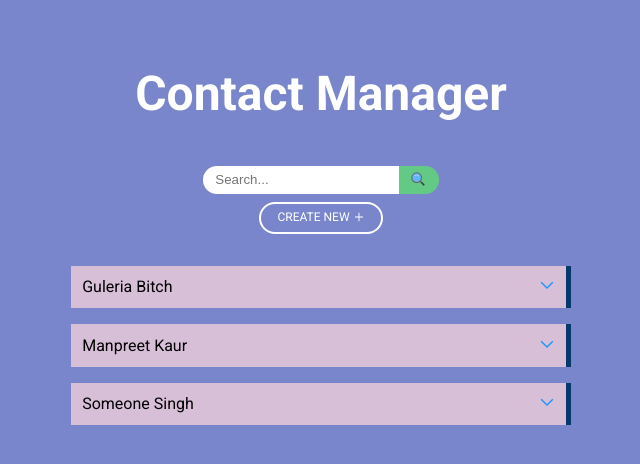
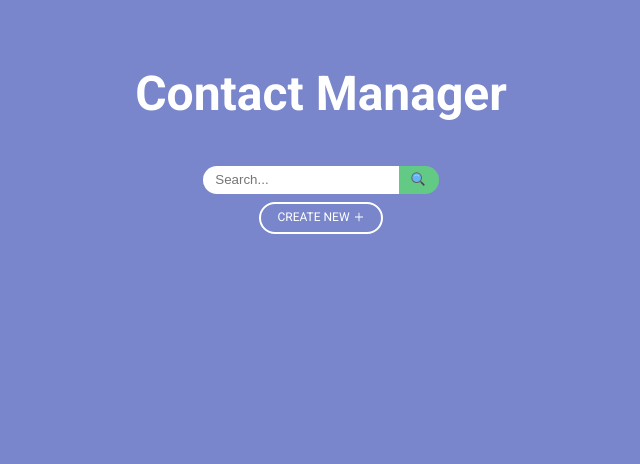
Before and after one commit to kaurman23/contact-manager-react, a React (Create React App) app: page / in a window 1280 px wide. Shown: the top 464 px of the page, without its empty margins (319-959 px from the left). Built offline with nearby package versions, Linux system fonts and the light colour scheme; a web font is replaced by a local one.

Commit message:
Fixed buggy edit form

```diff
--- a/src/App.css
+++ b/src/App.css
@@ -162,15 +162,11 @@ body {
   padding: .5rem
 
 }
-.contact-details > div {
+.contact-details > div:first-of-type {
   /* flex: 1 1; */
   text-align: center;
 }
 
-.contact-list{
-}
-.email-list{
-}
 
 
 
--- a/src/Context/AppReducer.js
+++ b/src/Context/AppReducer.js
@@ -15,7 +15,7 @@ export default (state, action) => {
             return ({
                 ...state,
                 toBeUpdated: state.contacts.filter((contact) => contact.id===action.payload),
-                contacts: state.contacts.filter( (contact) => contact.id!==action.payload)
+                // contacts: state.contacts.filter( (contact) => contact.id!==action.payload)
             })
 
         default:
--- a/src/Context/GlobalState.js
+++ b/src/Context/GlobalState.js
@@ -1,11 +1,9 @@
-import React, {useReducer, createContext} from 'react';
+import React, {useReducer, createContext, useEffect} from 'react';
 import AppReducer from "./AppReducer";
 
 const initialState = {
     contacts: [
-        {id: '1', name: "Manpreet Kaur", phone: ["6280769570","7042533587"], email:["kaurman2305@gail.com"]},
-        {id: '2', name: "Someone Singh", phone: ["6280769570",], email:["kaurman2305@gail.com","somone@yahoo.com"]},
-        {id: '3', name: "Guleria Bitch", phone: ["6280769570","7042533587"], email:["kaurman2305@gail.com", "blah@w.com"]}
+
     ],
     toBeUpdated: []
 }
@@ -15,8 +13,14 @@ export const GlobalContext = createContext(initialState);
 
 export const GlobalProvider = ({children}) => {
 
-    const [state, dispatch] = useReducer(AppReducer,initialState);
+    const [state, dispatch] = useReducer(AppReducer,initialState, () => {
+        const localData = localStorage.getItem("contacts");
+        return localData? JSON.parse(localData) : initialState;
+    });
 
+    useEffect( () => {
+        localStorage.setItem('contacts', JSON.stringify(state))
+    }, [state]);
     //Actions
     function addContact(contact)
     {
--- a/src/components/Contact.js
+++ b/src/components/Contact.js
@@ -1,10 +1,8 @@
 import React, {useState, useContext} from 'react';
 import {EditContact} from "./EditContact";
-import {FcExpand} from 'react-icons/fc';
+import {FcExpand,FcCollapse,FcPhone, FcInvite} from 'react-icons/fc';
 import {FaEdit} from 'react-icons/fa'
 import {RiDeleteBin6Line} from 'react-icons/ri';
-import {FcPhone} from 'react-icons/fc';
-import {FcInvite} from 'react-icons/fc';
 import {GlobalContext} from "../Context/GlobalState";
 
 
@@ -15,6 +13,7 @@ export const Contact = ({contact},props) => {
 
     const [isExpand, setisExpand] = useState(false);
     const [edit, setEdit] = useState(false);
+    const [id, setId] = useState('');
     // console.log(contact);
 
     function deleteCont(id)
@@ -25,6 +24,8 @@ export const Contact = ({contact},props) => {
     function editCont(id)
     {
         editContact(id);
+        setId(id);
+
 
     }
 
@@ -33,9 +34,12 @@ export const Contact = ({contact},props) => {
     return (
         <>
         <div className="contact">
-            <div className="contact-heading">
+            <div onClick={()=> setisExpand(!isExpand)} className="contact-heading">
                 <p>{contact.name}</p>
-                <i onClick={()=> setisExpand(!isExpand)} ><FcExpand /></i>
+                {
+                    isExpand? <i  ><FcCollapse /></i> : <i  ><FcExpand /></i>
+                }
+
             </div>
 
             {isExpand &&
@@ -67,7 +71,7 @@ export const Contact = ({contact},props) => {
 
                 </div>
              }
-             {edit && <EditContact open={edit} toggleModal={setEdit} />}
+             {edit && <EditContact open={edit} toggleModal={setEdit}  id={id} />}
         </div>
 
 
--- a/src/components/ContactForm.js
+++ b/src/components/ContactForm.js
@@ -32,6 +32,7 @@ export const ContactForm = (props) => {
 
         // console.log(values);
         addContact(newContact);
+        props.toggleModal(!props.open)
 
     }
 
--- a/src/components/EditContact.js
+++ b/src/components/EditContact.js
@@ -10,7 +10,7 @@ import {GlobalContext} from '../Context/GlobalState';
 Modal.setAppElement('#root');
 export const EditContact = (props) => {
 
-    const {addContact, toBeUpdated}  = useContext(GlobalContext);
+    const {addContact,deleteContact, toBeUpdated}  = useContext(GlobalContext);
 
 
     const initialValues = {
@@ -32,6 +32,7 @@ export const EditContact = (props) => {
         }
         // console.log(values);
         addContact(newContact);
+        deleteContact(props.id);
         props.toggleModal(!props.open);
 
     }
```
